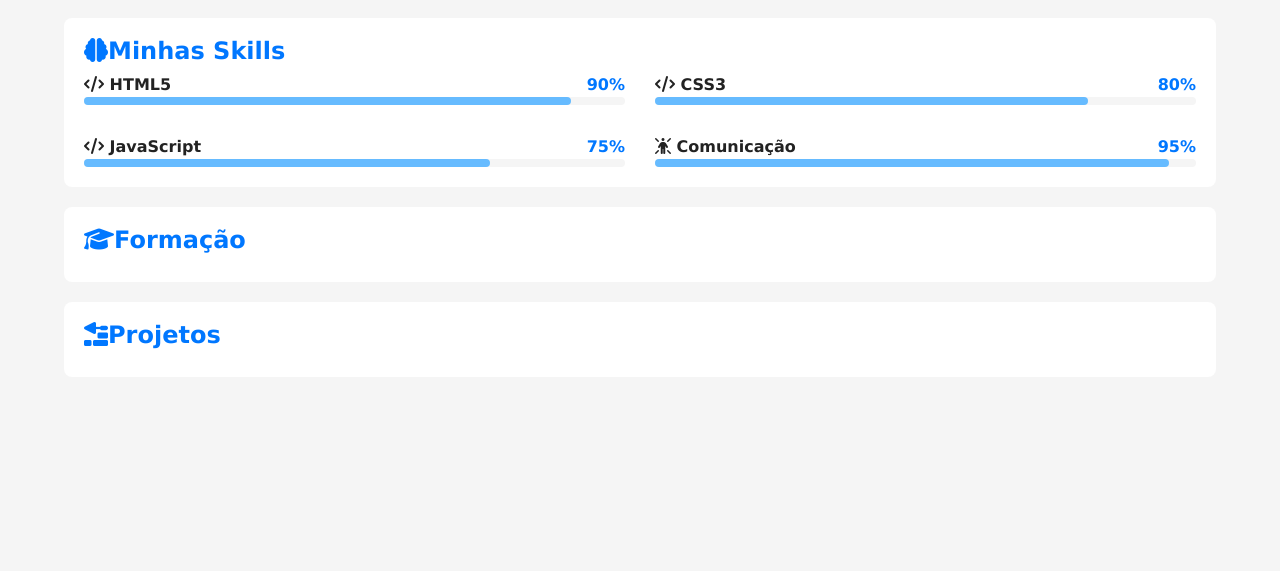
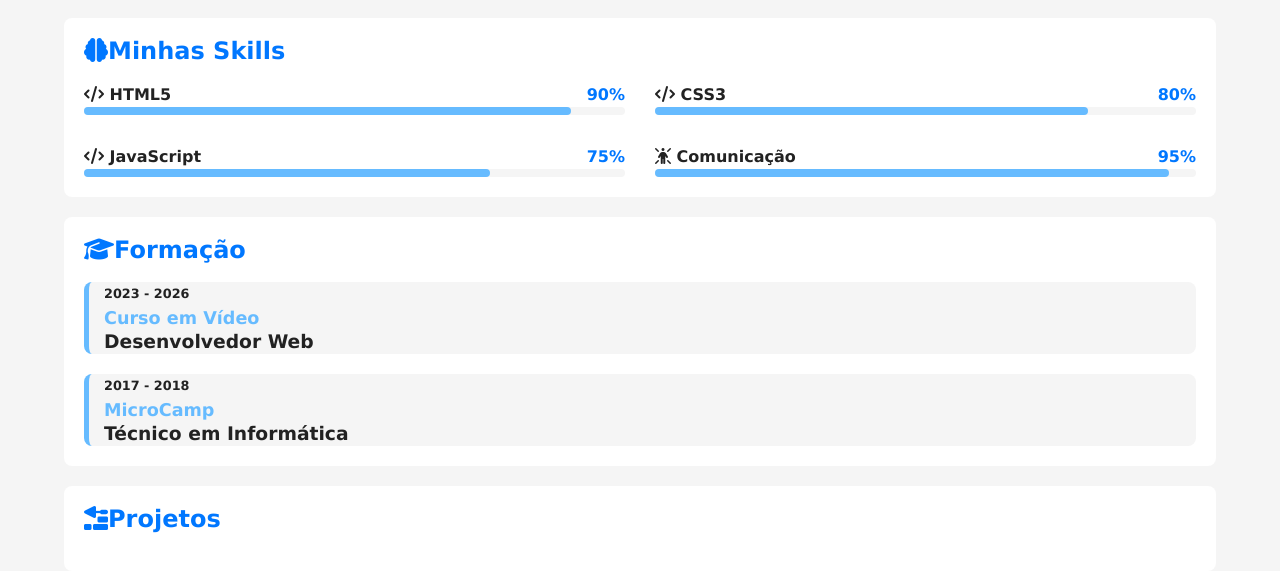
Before and after one commit to Jhon-Marques/projeto-portfolio, a plain HTML site: page index.html in a window 1280 px wide. Shown: the part 473-1044 px from the top of the page. Before the commit the page ends 870 px from the top, so only its background shows below. Drawn offline with Linux system fonts and the light colour scheme.

Commit message:
área de formações

```diff
--- a/estilos/style.css
+++ b/estilos/style.css
@@ -124,7 +124,7 @@
 
 article h2 {
   color: var(--destaque);
-  margin-bottom: 10px;
+  margin-bottom: 20px;
 }
 
 #skill-container {
@@ -163,6 +163,37 @@
   border-radius: 4px;
 }
 
+#formacao-container {
+  display: flex;
+  flex-direction: column-reverse;
+  gap: 20px;
+}
+
+#formacao-container .curso {
+  background-color: var(--fundo-principal);
+  border-radius: 8px;
+  border-left: 5px solid var(--destaque-inverso);
+  padding-left: 15px;
+  transition: border-width 0.5s, border-color 0.5s;
+}
+
+#formacao-container .curso:hover {
+  border-left-width: 15px;
+  border-color: var(--destaque);
+  cursor: pointer;
+}
+
+#formacao-container .periodo {
+  font-size: 0.8em;
+  font-weight: bold;
+  color: var(--texto);
+}
+
+#formacao-container .instituicao {
+  color: var(--destaque-inverso);
+  font-size: 1.1em;
+}
+
 
 @media screen and (min-width: 768px ){
   #skill-container {
--- a/index.html
+++ b/index.html
@@ -101,6 +101,20 @@
 
             <article id="formacao">
                 <h2><i class="fa-solid fa-graduation-cap"></i></i>Formação</h2>
+                    <div id="formacao-container">
+                        <div class="curso">
+                            <p class="periodo">2017 - 2018</p>
+                            <h3 class="instituicao">MicroCamp</h3>
+                            <h3 class="titulacao">Técnico em Informática</h3>
+                        </div>
+
+                        <div class="curso">
+                            <p class="periodo">2023 - 2026</p>
+                            <h3 class="instituicao">Curso em Vídeo</h3>
+                            <h3 class="titulacao">Desenvolvedor Web</h3>
+                        </div>
+                    </div>
+
             </article><!-- Fim article#formacao -->
 
             <article id="projetos">
```
